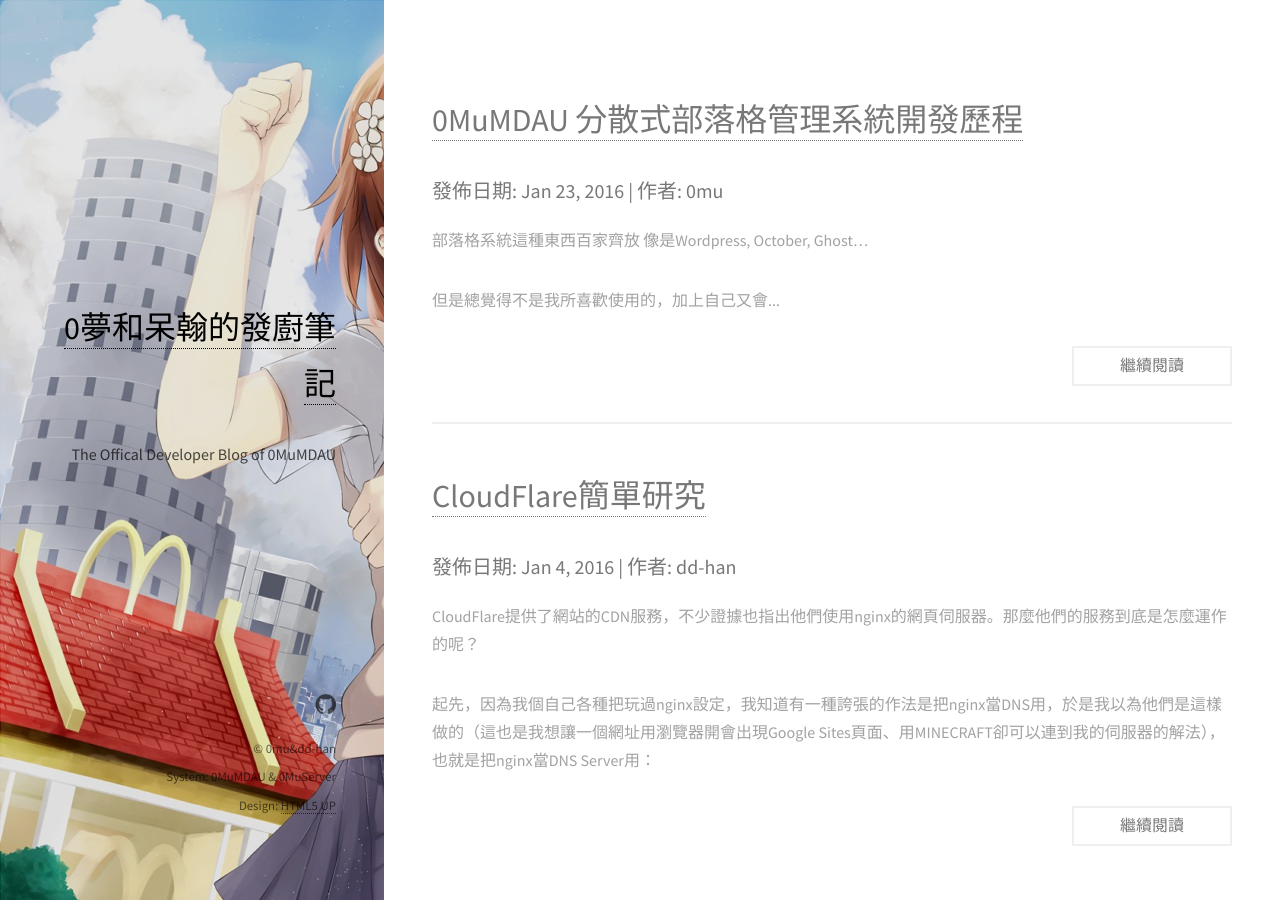
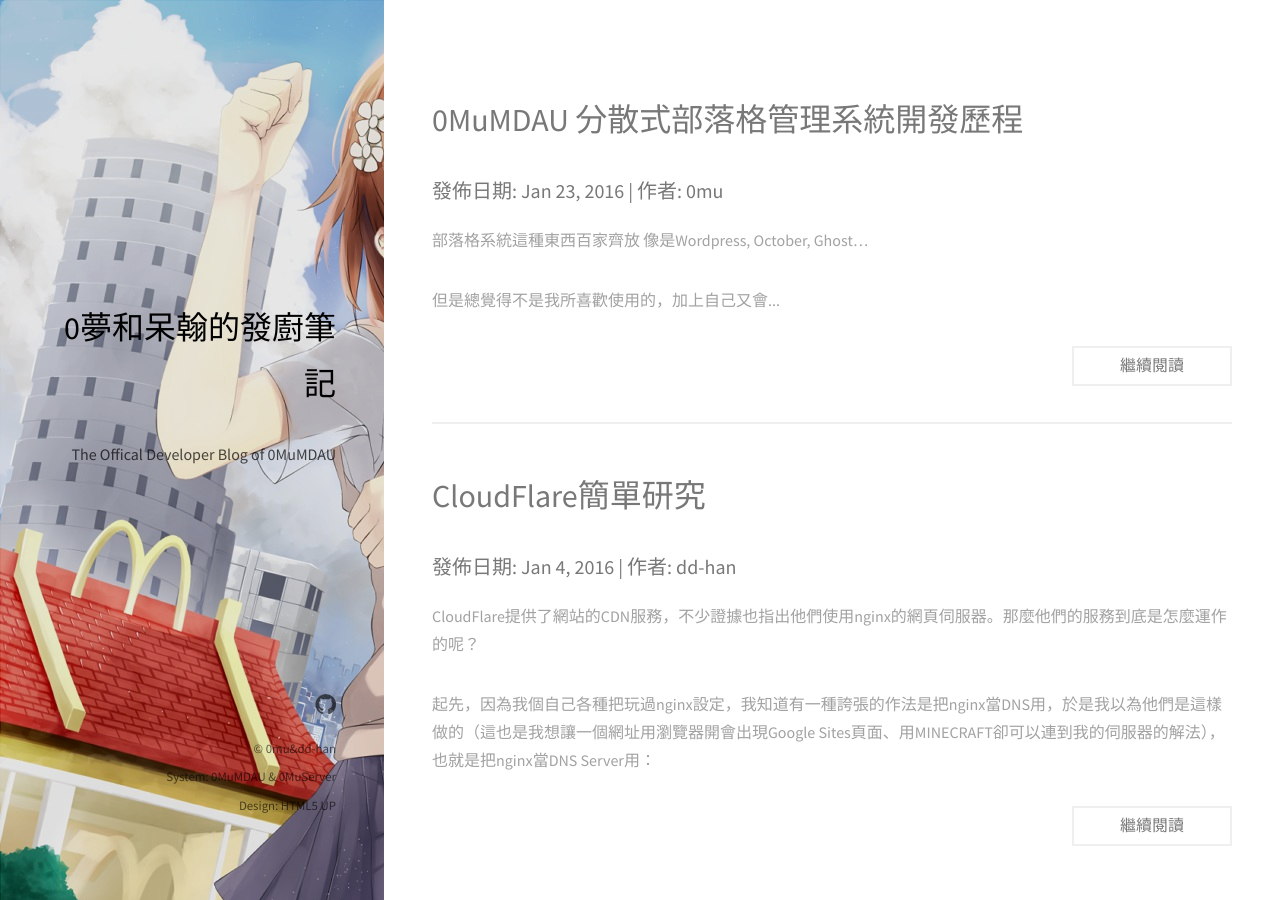
Before and after one commit to 0mu-Project/blog, a Jekyll site: the page built from index.html, in a window 1280 px wide. Built offline with Jekyll 4.4.1, drawn with Linux system fonts in a browser that asks for light colours; the list of posts is cut into pages by our own code.

Commit message:
del dott line

```diff
--- a/assets/css/main.css
+++ b/assets/css/main.css
@@ -1578,7 +1578,6 @@
 		-webkit-transition: color 0.2s ease-in-out, border-color 0.2s ease-in-out;
 		-ms-transition: color 0.2s ease-in-out, border-color 0.2s ease-in-out;
 		transition: color 0.2s ease-in-out, border-color 0.2s ease-in-out;
-		border-bottom: dotted 1px;
 		color: #49bf9d;
 		text-decoration: none;
 	}
--- a/index.html
+++ b/index.html
@@ -4,7 +4,7 @@
 {% for post in paginator.posts %}
 <section id="one">
 	<header class="major">
-		<h2 style="text-decoration:none;"><a style="text-decoration:none;" href="{{ post.url | prepend: site.baseurl }}">{{ post.title }}</a></h2>
+		<h2><a href="{{ post.url | prepend: site.baseurl }}">{{ post.title }}</a></h2>
 	</header>
 		<div>
 			<h3>發佈日期: {{ post.date | date: "%b %-d, %Y" }} | 作者: {{ post.post_author }} </h3>
```
